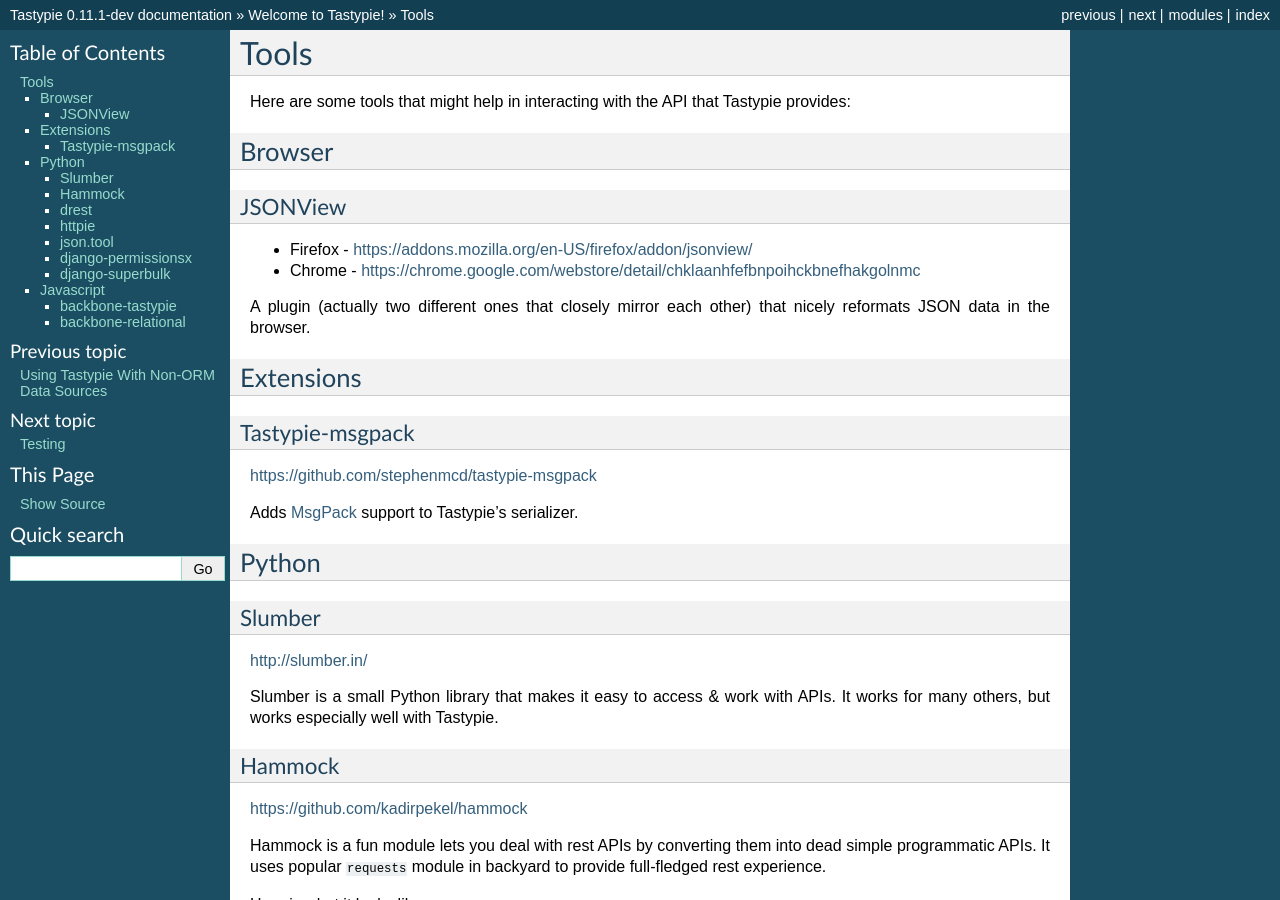
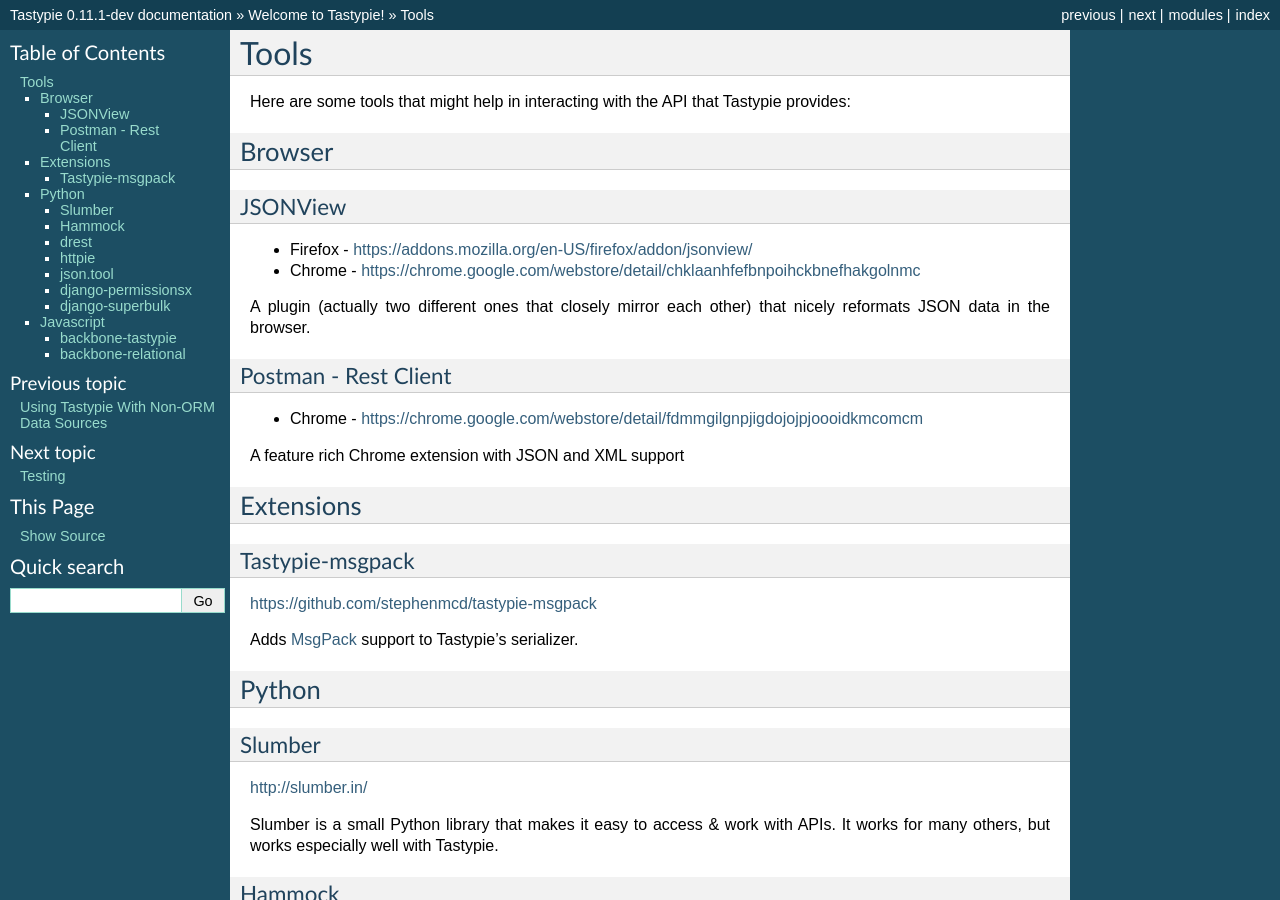
Before and after one commit to django-tastypie/django-tastypie, a Sphinx documentation site: the page built from docs/tools.rst, in a window 1280 px wide and 900 px high. Built offline with Sphinx 7.4.7, drawn with Linux system fonts in a browser that asks for light colours; pages that are not in the unit, such as notebooks, are missing from menus.

Commit message:
Adding chrome browser tool
Adding Postman to list of chrome browser tools

```diff
--- a/docs/tools.rst
+++ b/docs/tools.rst
@@ -19,6 +19,12 @@
 
 A plugin (actually two different ones that closely mirror each other) that
 nicely reformats JSON data in the browser.
+
+Postman - Rest Client
+--------------------
+* Chrome - https://chrome.google.com/webstore/detail/fdmmgilgnpjigdojojpjoooidkmcomcm
+
+A feature rich Chrome extension with JSON and XML support
 
 
 Extensions
```
